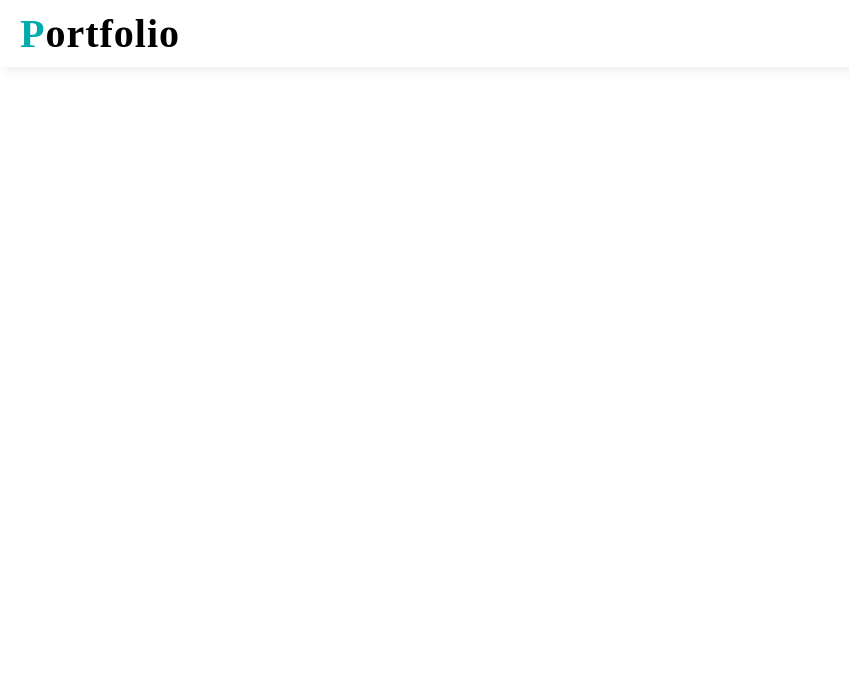
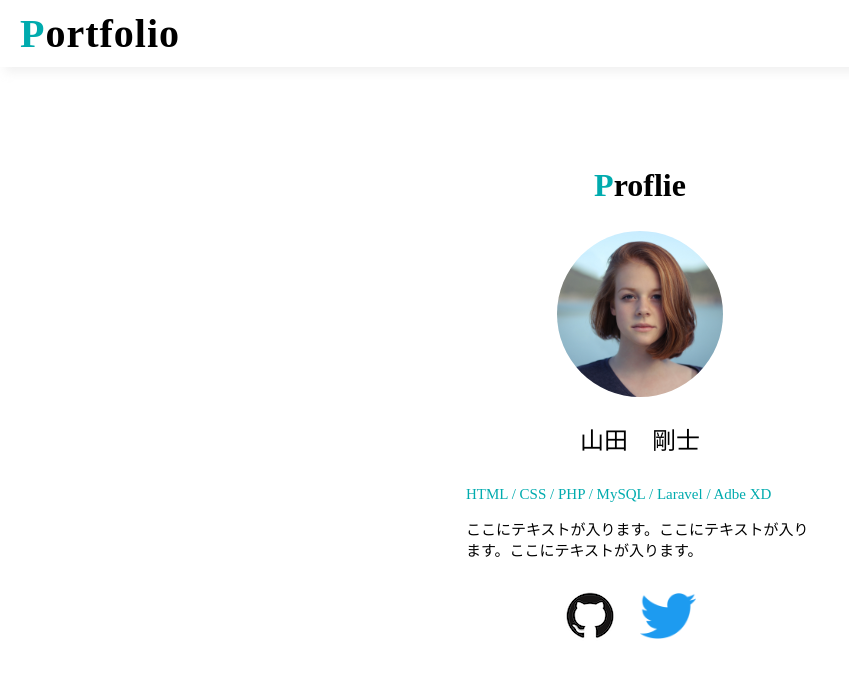
Before and after one commit to shizuokasi/PortfolioSmapl, a PHP site: page / in a window 1280 px wide. Before the commit the part shown is almost empty. Shown: the top 678 px of the page, without its empty margins (0-849 px from the left). Run offline with PHP 8.4, Linux system fonts and the light colour scheme.

Commit message:
mainのprofileの箱作成

```diff
--- a/index.html
+++ b/index.html
@@ -24,5 +24,49 @@
             </a>
         </h1>
     </header>
+
+    <!--
+        mainタグの作成
+        ・profile用とwork用の箱を作成する
+        →divタグを使っています
+    -->
+    <div class="block-main">
+    <!--
+        profileの箱
+    -->
+        <div class="box-profile">
+            <h2 class="sub-title">
+                <span class="color-green">P</span>roflie
+            </h2>
+            <div class="item-list">
+                <img src="img/profile.png" alt="プロフィール画像">
+                <b>山田　剛士</b>
+                <p class="color-green">HTML / CSS / PHP / MySQL / Laravel / Adbe XD</p>
+                <p>ここにテキストが入ります。ここにテキストが入ります。ここにテキストが入ります。</p>
+                <ul class="icon-list">
+                    <li>
+                        <a href="">
+                            <img src="img/github.png" alt="Githubアイコン">
+                        </a>
+                    </li>
+                    <li>
+                        <a href="">
+                            <img src="img/twitter.png" alt="twitterアイコン">
+                        </a>
+                    </li>
+                </ul>
+
+            </div>
+
+        </div>
+
+    <!--
+        workの箱
+        -->
+    <div>
+
+    </div>
+
+    </div>
 </body>
 </html>
--- a/style.css
+++ b/style.css
@@ -10,6 +10,10 @@ body {
 
 .color-green {
     color: #00abae;
+}
+
+.sub-title{
+    font-size: 32px;
 }
 
 
@@ -29,3 +33,54 @@ body {
     text-decoration: none;
     letter-spacing: 1px;
 }
+
+/*
+*[main]のスタイルシート
+*/
+
+.block-main{
+    text-align: center;
+    margin: 100px 0;
+}
+
+/*
+*[proflie]のスタイルシート
+*/
+
+.item-list{
+    width: 100%;
+    max-width: 348px;
+    margin: 0 auto;
+}
+
+.item-list b {
+    display: block;
+    font-size: 24px;
+    font-weight: normal;
+    margin: 20px 0 30px;
+}
+
+.item-list p {
+    font-size: 15px;
+    line-height: normal;
+    text-align: left;
+}
+
+.icon-list{
+    list-style: none;
+    width: 100%;
+    max-width: 247px;
+    margin: 30px auto;
+    padding: 0;
+    display: flex;
+    justify-content: center;
+    align-items: center;
+}
+
+.icon-list li{
+    margin-right: 22px;
+}
+
+.icon-list li :last-child{
+    margin-right: 0;
+}
```
